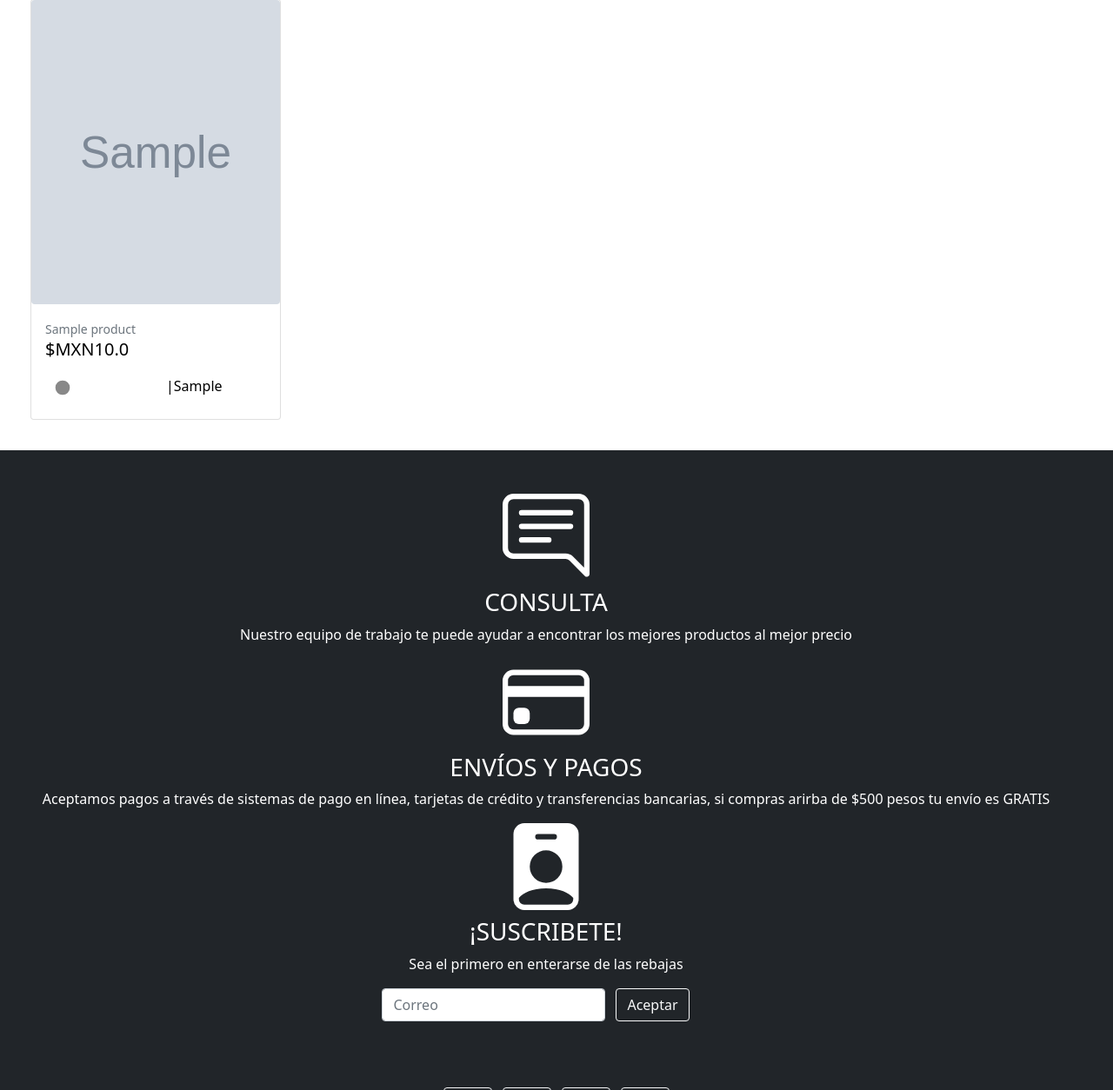
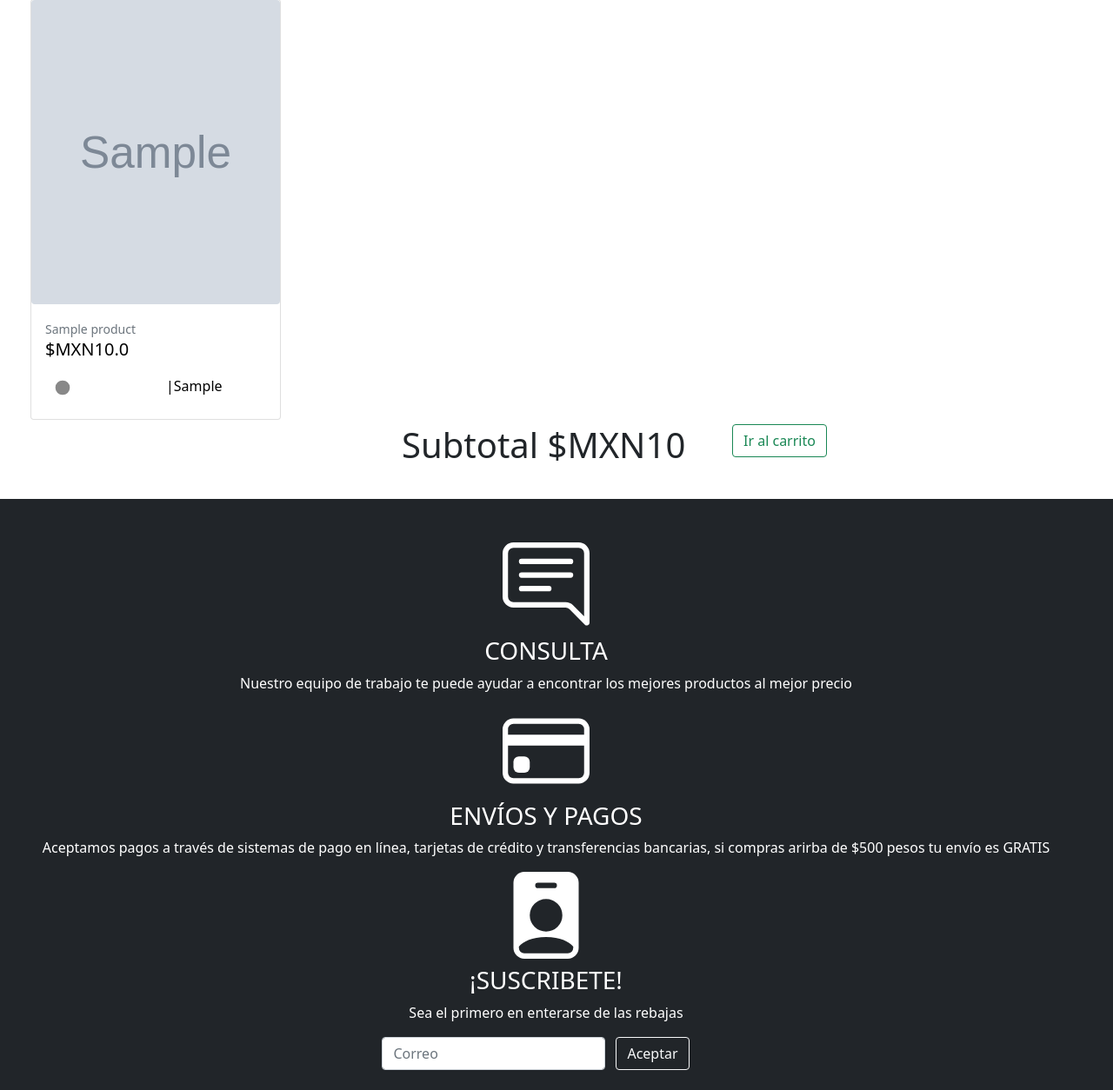
Before and after one commit to JoulesCH/ecommerce, a Django app: template templates/products/add.html in a window 1280 px wide. Shown: the part 234-1488 px from the top of the page at 87% size. Run offline with Django 3.2, Linux system fonts and the light colour scheme; tables that the repository leaves empty hold one stand-in row (values such as "Sample post"); the template is opened without the code that fills it: values that come from a table or form of the project are taken from there, most other values are stand-ins (such as "Sample title", 1, 10 or a date in 2020); grey boxes marked "Sample" are stand-in pictures.

Commit message:
adjusted grid

```diff
--- a/ecommerce/settings.py
+++ b/ecommerce/settings.py
@@ -25,7 +25,7 @@ SECRET_KEY = 'django-insecure-hx_i2ay7e7k5&0qd&&xwt9*4jgyyqn%$)hz^r%9hgxh%*(pufv
 # SECURITY WARNING: don't run with debug turned on in production!
 DEBUG = True
 
-ALLOWED_HOSTS = ['192.168.137.25', '192.168.0.178']
+ALLOWED_HOSTS = ['192.168.137.25', '192.168.0.178', '192.168.0.7']
 
 
 # Application definition
--- a/templates/carts/cart.html
+++ b/templates/carts/cart.html
@@ -10,10 +10,10 @@
             <p class = "alert alert-danger">{{error}}</p>
         {%else%}
             <div class="container" style = "width:90%;">
-                <div class="row justify-content-md-center">
+                <div class="row">
                     {%for product in cart%}
-                            <div class="col-md-auto" style = "margin:5px; margin-top:20px;">
-                                <div class="card" style="width: 18rem; margin:0px;">
+                            <div  class="col-lg-3 " style = "padding:10px; margin-top:20px;">
+                                <div class="card">
                                     <a href="" style = "text-decoration: none; color: black;">
                                         <img src="{{product.image1.url}}" class="card-img-top rounded" alt="..." style ="width:100%; height:350px;">
                                     </a>
--- a/templates/products/add.html
+++ b/templates/products/add.html
@@ -34,12 +34,22 @@
                                 </div>
                             </div>
                         </div>
+                    </div>
                 </a>
 
                 </div>
 
             </div>
+    {%endif%}
+        <div class="container">
+            <div class="row justify-content-end">
+                <div class="col-4">
+                    <h3 class= "display-6" >Subtotal $MXN{{total}}</h3>
+                </div>
+                <div class="col-4">
+                    <a type="button" class="btn btn-outline-success" href = "{%url "cart"%}">Ir al carrito</a>
+                </div>
+            </div>
         </div>
-    {%endif%}
     </div>
 {%endblock%}
```
Also changed, not shown: templates/home/products.html (+4 -4 lines), 1 other file.
